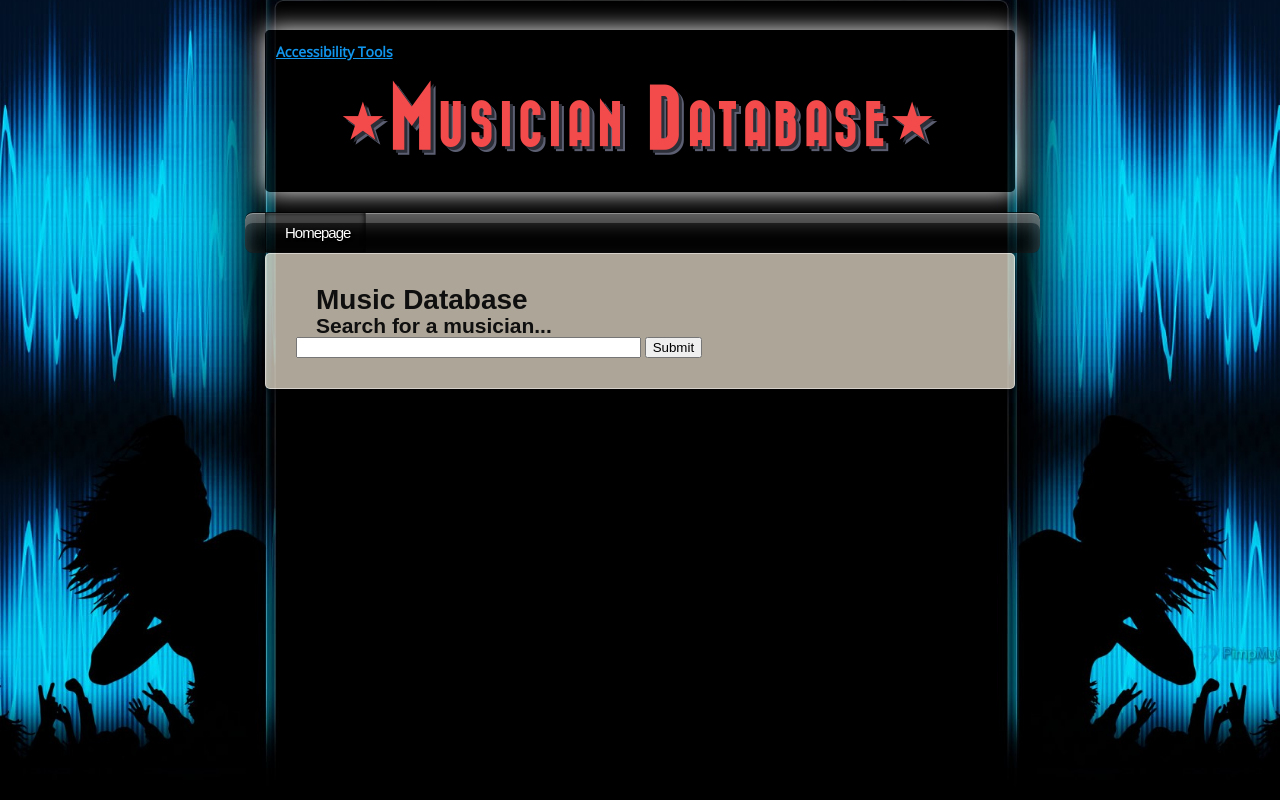
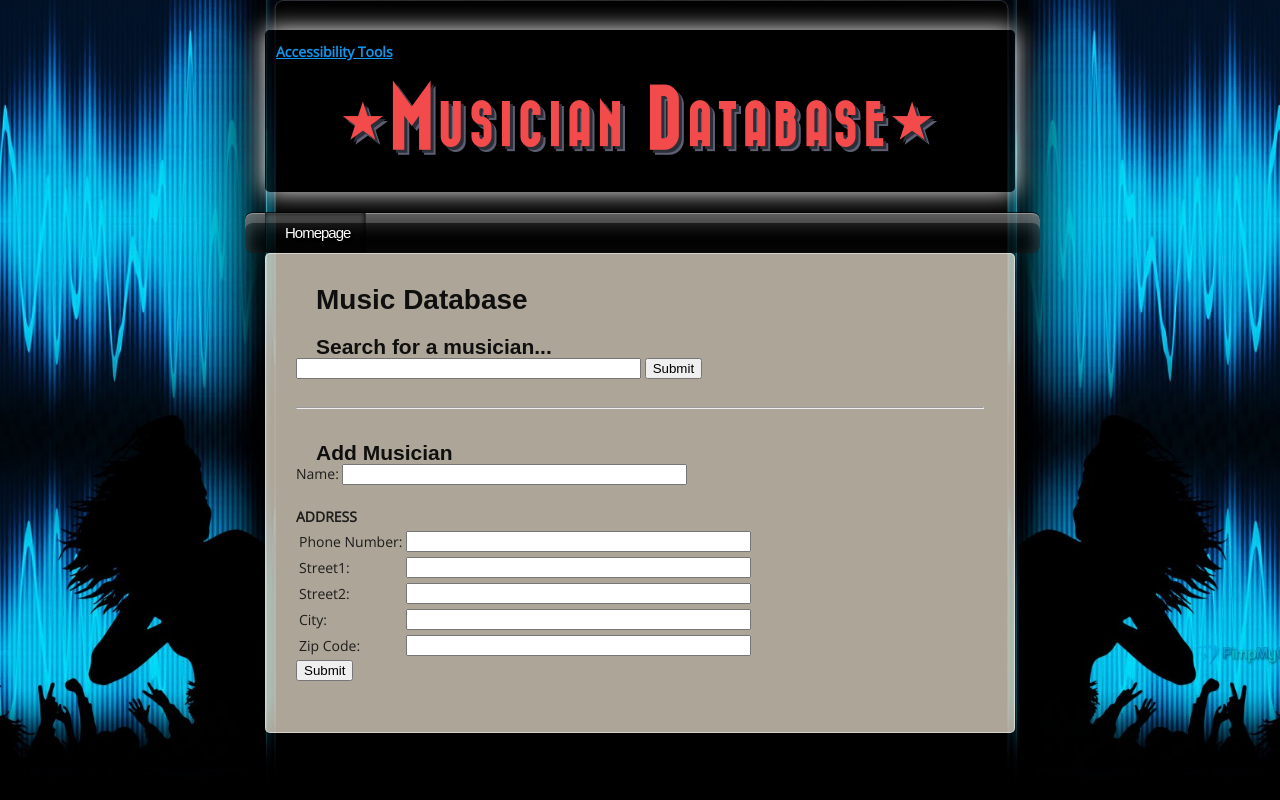
Before and after one commit to Lumez/MusicDatabase, a PHP site: page /home.php in a window 1280 px wide. Run offline with PHP 8.4, Linux system fonts and the light colour scheme; the visitor is signed in with stand-in values (Sample User, id 1).

Commit message:
Added Eldar's changes

```diff
--- a/home.php
+++ b/home.php
@@ -14,9 +14,13 @@
 ?>
 
 <div class = "mainBody">
-	<h1>Music Database</h1>
+	<h1>Music Database</h1><br/>
 	<h2>Search for a musician...</h2>
 	<?php require('includes/search_form.php'); ?>
+	<br/><hr/><br/>
+	<h2>Add Musician</h2>
+	<?php require('includes/addMusician_form.php'); ?>
+	<br/>
 </div>
 
 <?php
--- /dev/null
+++ b/includes/addMusician_form.php
@@ -0,0 +1,48 @@
+<form name="addMusician_form" method="get" action="addMusician_result.php">
+    Name:
+    <input name="name" type="text" size="40" maxlength="60"/><br/><br/>
+    <b>ADDRESS</b><br/>
+    <table>
+        <tr>
+            <td>
+                Phone Number:
+            </td>
+            <td>
+                <input name="phoneNumber" type="text" size="40" maxlength="60"/><br/>
+            </td>
+        </tr>
+        <tr>
+            <td>
+                Street1:
+            </td>
+            <td>
+                 <input name="str1" type="text" size="40" maxlength="60"/><br/>
+            </td>
+        </tr>
+        <tr>
+            <td>
+                Street2:
+            </td>
+            <td>
+                <input name="str2" type="text" size="40" maxlength="60"/><br/>
+            </td>
+        </tr>
+        <tr>
+            <td>
+                City:
+            </td>
+            <td>
+                <input name="city" type="text" size="40" maxlength="60"/><br/>
+            </td>
+        </tr>
+        <tr>
+            <td>
+                Zip Code:
+            </td>
+            <td>
+                <input name="zipCode" type="text" size="40" maxlength="60"/><br/>
+            </td>
+        </tr>
+    </table>
+    <input type="submit" name="submit" value="Submit" />
+</form>
```
Also changed, not shown: addMusician_result.php (added, +39 -0 lines).
